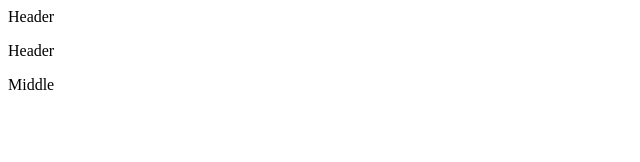
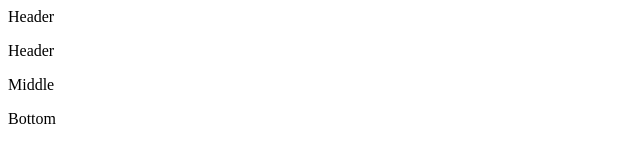
Before and after one commit to NicheP09/gitBash2, a plain HTML site: page index.html in a window 1280 px wide. Shown: the full height of the page, 0-640 px from the left. Drawn offline with Linux system fonts and the light colour scheme.

Commit message:
Version4

```diff
--- a/index.html
+++ b/index.html
@@ -1,3 +1,4 @@
 Header
 <p>Header</p>
 <p>Middle</p>
+<p>Bottom</p>
```
